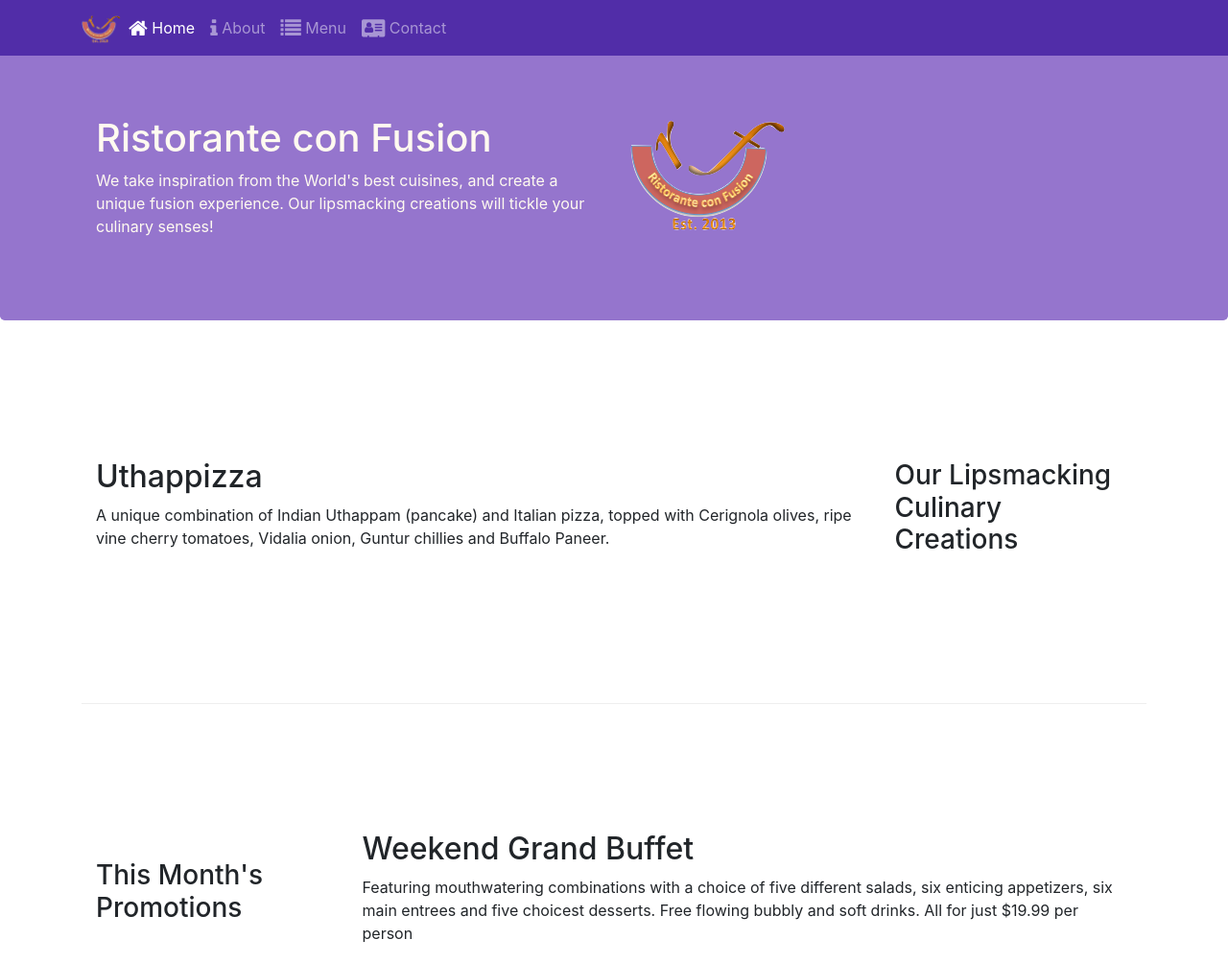
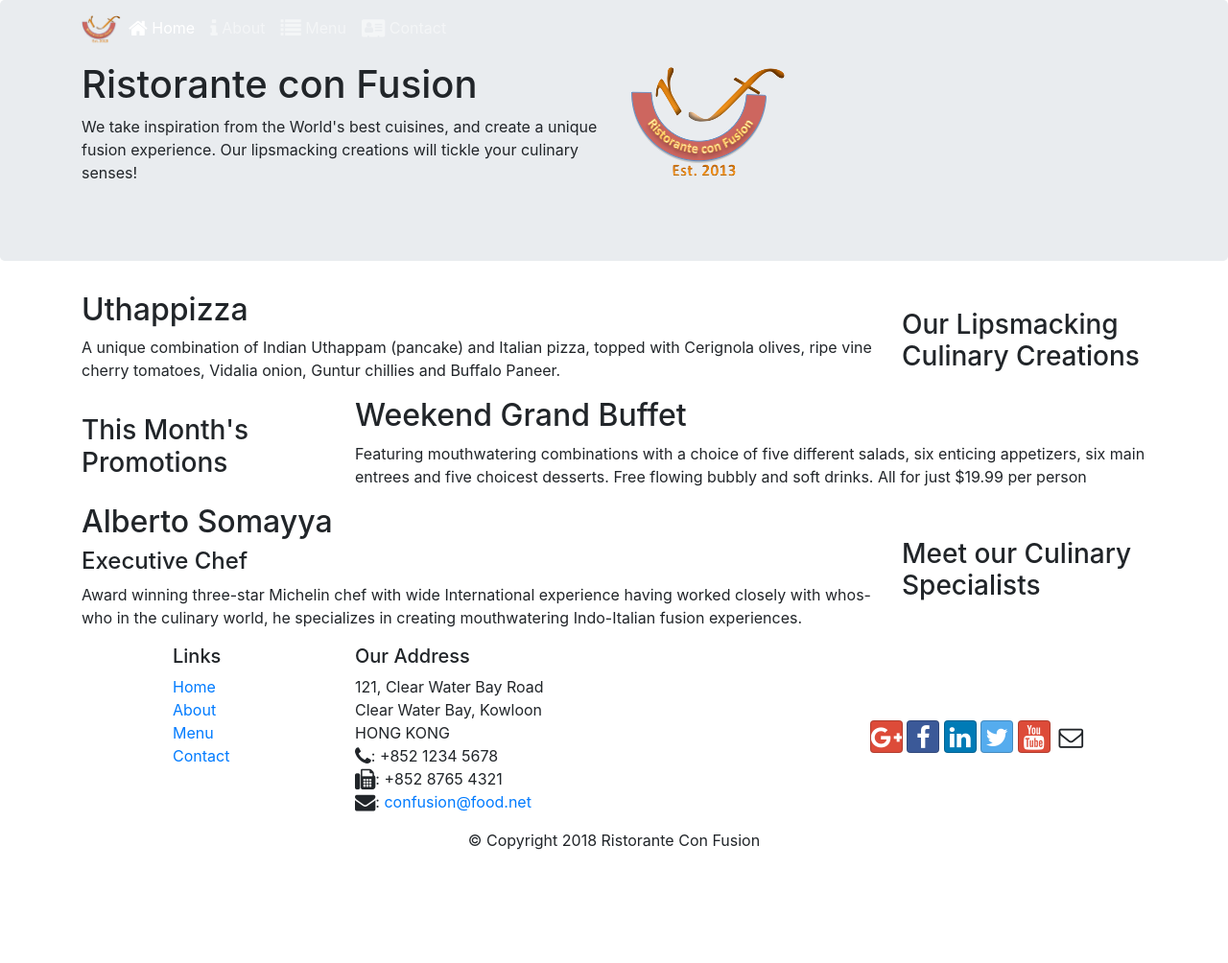
Before and after one commit to xbase01/conFusion, a website: page index.html in a window 1280 px wide. Shown: the top 1004 px of the page at 96% size. After the commit the page ends 904 px from the top, so only its background shows below. Drawn offline with nearby package versions, Linux system fonts and the light colour scheme.

Commit message:
check reference

```diff
--- a/index.html
+++ b/index.html
@@ -15,7 +15,7 @@
     <link rel="stylesheet" href="node_modules/bootstrap-social/bootstrap-social.css">
 
     <!-- Customize CSS -->
-    <link rel="stylesheet" href="css/styles.css">
+   <!-- <link rel="stylesheet" href="css/styles.css"> -->
 
     <title>Ristorante Con Fusion</title>
 </head>
```
